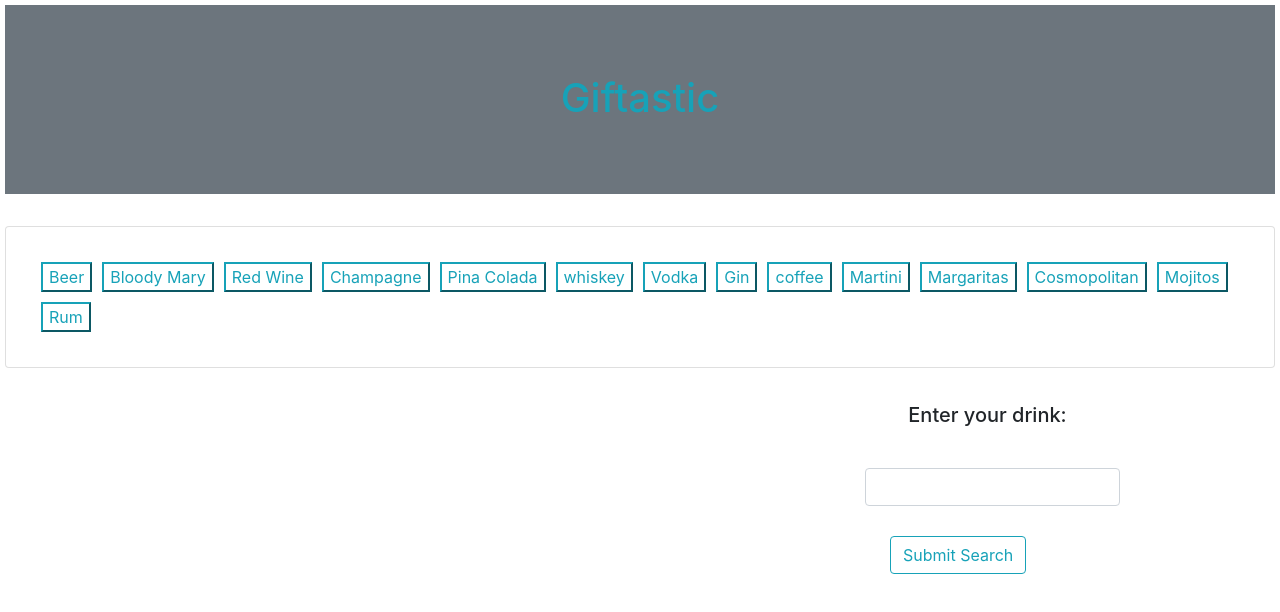
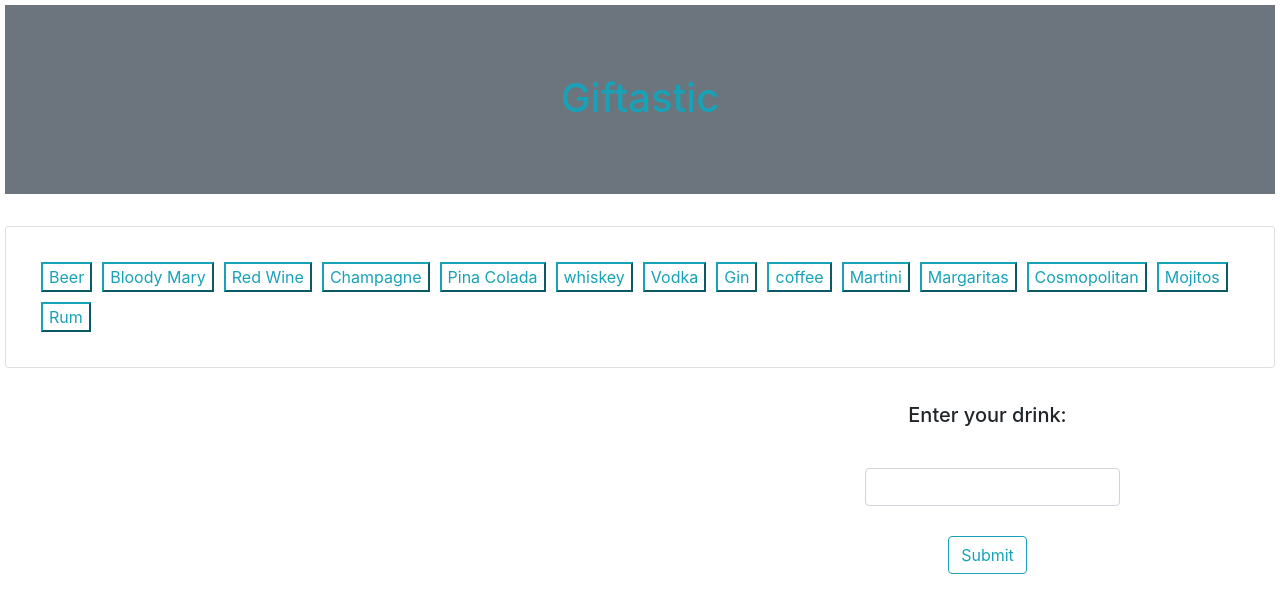
Before and after one commit to Srajoshi/Giftastic, a plain HTML site: page index.html in a window 1280 px wide. Drawn offline with nearby package versions, Linux system fonts and the light colour scheme.

Commit message:
Small update to submit button

```diff
--- a/index.html
+++ b/index.html
@@ -37,8 +37,8 @@
           </label>
         </div>
           <input type="text" class="form-control" data="drink-search" id="drink-input">
-          <div class="card-body">
-            <button class="btn btn-outline-info" id="submit-btn">Submit Search</button>
+          <div class="card-body text-center">
+            <button class="btn btn-outline-info" id="submit-btn">Submit</button>
           </div>
 
       </div>
```
